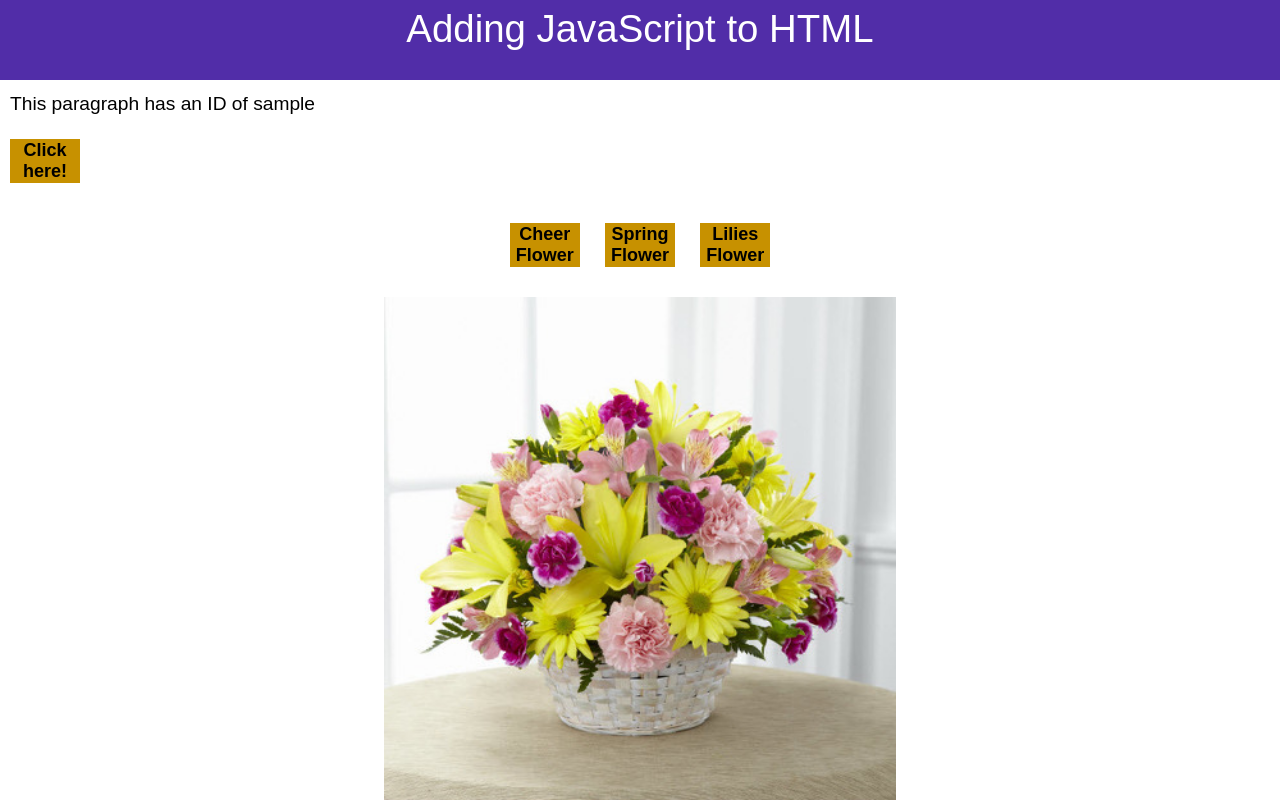
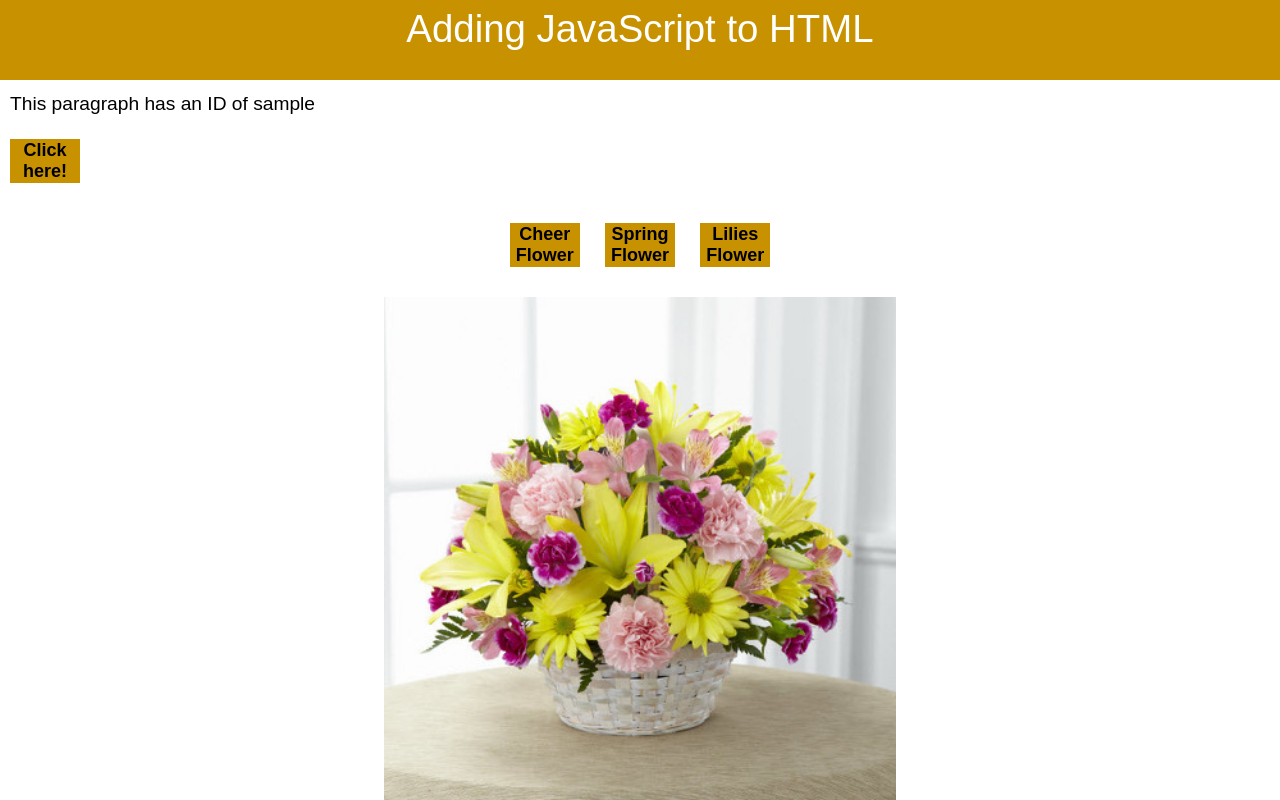
Before and after one commit to jyotsnaagrawal/JavaScript23, a plain HTML site: page assessment-01/index.html in a window 1280 px wide. Shown: the top 800 px of the page. Drawn offline with Linux system fonts and the light colour scheme.

Commit message:
CSS settings

```diff
--- a/assessment-01/css/styles.css
+++ b/assessment-01/css/styles.css
@@ -213,7 +213,7 @@ img {
 }
 
 header {
-    background: var(--primary);
+    background: var(--secondary-dark);
     color: var(--text-light);
     min-height: 80px;
     text-align: center;
```
